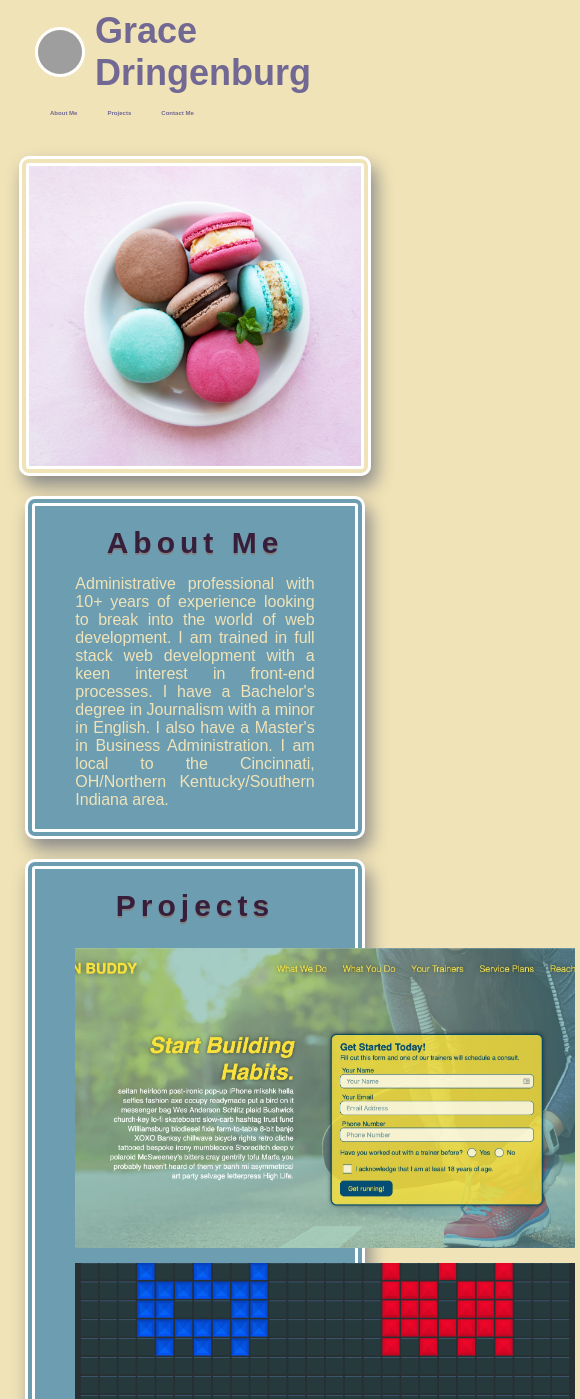
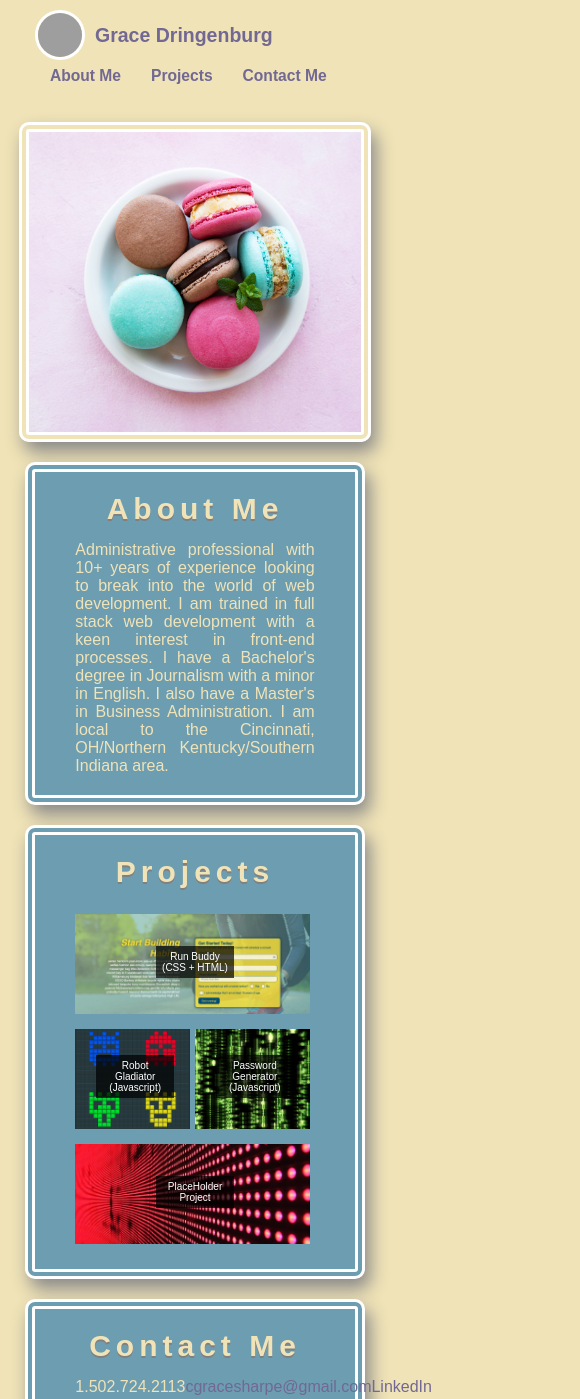
Before and after one commit to gsd79/Professional-Portfolio, a plain HTML site: page index.html in a window 390 px wide. Shown: the top 1399 px of the page, 580 px wide, since content can reach past the window. Drawn offline with Linux system fonts and the light colour scheme; grey boxes are pictures that could not be loaded.

Commit message:
finalizations

```diff
--- a/assets/css/style.css
+++ b/assets/css/style.css
@@ -3,7 +3,7 @@
     --secondary: #97bab2;
     --tertiary: #6d9db1;
     --quaternary: #716893;
-    --quinary: #371e3b;
+
 }
 
 * {
@@ -18,7 +18,6 @@ body {
 }
 
 header {
-
     display: flex;
     justify-content: space-between;
     align-items: center;
@@ -70,6 +69,7 @@ header nav ul {
     margin-right: 10px;
 
 }
+
 header nav a{
     color: var(--quaternary);
 }
@@ -78,16 +78,17 @@ header nav ul li a {
     padding: 10px 15px;
     font-weight: bold;
     font-size: 1.55vw;
+    color: var(--quaternary);
+}
 
 
-}
 
-header nav ul li a:hover, header a:hover {
+header nav ul li a:hover, header a:hover, .flex-2 a:hover {
     color: var(--secondary);
 
 }
 
-
+/* START OF BODY STYLING */
 
 .hero img {
     width: 85%;
@@ -124,7 +125,7 @@ header nav ul li a:hover, header a:hover {
     margin-bottom: 15px;
 }
 
-
+/* FLEX UTILITY */
 .flex{
     display: flex;
     flex-wrap: wrap;
@@ -133,6 +134,7 @@ header nav ul li a:hover, header a:hover {
     align-items: center;
 
 }
+
 
 .flex a{
     text-decoration: none;
@@ -152,50 +154,104 @@ header nav ul li a:hover, header a:hover {
     flex:1 20%;
 }
 
+.flex a:first-child{
 
-.flex a:first-child{
-    width: 500px;
-    height: 300px;
-    margin: 0  0 15px 0px;
-    object-fit: cover;
     flex:2 80%;
 }
 
+.flex-2 {
+    display:flex;
+    justify-content: space-between;
+    align-items: center;
+}
+
+.flex-2 a{
+    text-decoration: none;
+    font-family: Arial, Helvetica, sans-serif;
+    color: var(--quaternary);
+
+}
+
+.flex a:hover .overlay{
+    opacity:1;
+}
+
+.overlay{
+    width: 20%;
+    position: absolute;
+    background: rgba(0, 0, 0, 0.7);
+    font-size: 2vw;
+    color: white;
+    text-align: center;
+    padding: 40px;
+    transition: .5s ease;
+    opacity:0;
+}
+
+
+
+/* MEDIA QUERY FOR TABLETS AND SMALLER */
+@media screen and (max-width: 768px) {
+    .flex a img{
+        width: 100px;
+        height: 100px;
+        margin: 10px 5px 5px 0;
+        object-fit: cover;
+        flex:1 20%;
+    }
     .overlay{
         position: absolute;
         background: rgba(0, 0, 0, 0.7);
         color: #f1f1f1;
         width: 20%;
         transition: .5s ease;
-opacity:0;
+        opacity:1;
         color: white;
-font-size: 20px;
-padding: 20px;
+        font-size: 10px;
+        padding: 5px;
         text-align: center;
         }
 
-.flex a:first-child:hover .overlay{
-opacity: 1;
-}
-
-.flex a:hover .overlay{
-opacity: 1;
-}
-
-
-
-
-/* MEDIA QUERY FOR SMALLER DESKTOP SCREENS AND SMALLER */
-@media screen and (max-width: 980px){
+        header nav {
+            margin: 7px 0px;
 
         }
 
-/* MEDIA QUERY FOR TABLETS AND SMALLER */
-@media screen and (max-width: 768px) {
+        header nav ul {
+            display: flex;
+            flex-wrap: wrap;
+            justify-content: space-evenly;
+            align-items: center;
+            list-style: none;
+            margin-right: 10px;
+
+        }
+        header nav a{
+            color: var(--quaternary);
+        }
+
+        header nav ul li a {
+            padding: 10px 15px;
+            font-weight: bold;
+            font-size: 4vw;
+
+
+        }
+
+        header nav ul li a:active, header a:active {
+            color: var(--secondary);
+
+        }
 
 }
 
 /* MEDIA QUERY FOR MOBILE PHONES AND SMALLER */
 @media screen and (max-width: 575px) {
+    header h1 {
+        font-weight:bold;
+        font-size: 5vw;
+        margin: 0;
+
 
     }
+}
--- a/index.html
+++ b/index.html
@@ -40,22 +40,25 @@
         <h2>Projects</h2>
         <div class="flex">
             <a href="https://gsd79.github.io/run-buddy/"><img src="images/02-run-buddy.jpg" alt="run buddy landing page"/>
-            <div class="overlay">Run Budy (CSS + HTML) </div></a>
+            <div class="overlay">Run Buddy (CSS + HTML) </div></a>
             <a href="https://gsd79.github.io/run-buddy/"><img src="images/robot-gladiator.jpg" alt="robot gladiator landing page"/>
             <div class="overlay">Robot Gladiator (Javascript) </div></a>
-            <a href="https://gsd79.github.io/run-buddy/"><img src="images/password-gen.jpg"/>
+            <a href="https://gsd79.github.io/run-buddy/"><img src="images/password-gen.jpg" alt="password generator landing page"/>
                 <div class="overlay">Password Generator (Javascript) </div></a>
-            <a href="https://gsd79.github.io/run-buddy/"><img src="images/02-portfolio-1.jpg"/>
-                <div class="overlay">Robot Gladiator (Javascript) </div></a>
-            <a href="https://gsd79.github.io/run-buddy/"><img src="images/02-portfolio-1.jpg"/>
-                <div class="overlay">Robot Gladiator (Javascript) </div></a>
+            <a href="https://gsd79.github.io/run-buddy/"><img src="images/02-portfolio-1.jpg" alt="placeholder tag here"/>
+                <div class="overlay">PlaceHolder Project </div></a>
+
 
 
         </div>
     </section>
 </body>
 <footer>
-    <section id="contact-me" class="contentblurb"> <h2>Contact Me</h2></section>
+    <section id="contact-me" class="contentblurb"> <h2>Contact Me</h2>
+        <div class="flex-2">
+        1.502.724.2113  <a href="mailto:">cgracesharpe@gmail.com</a>  <a href="https://www.linkedin.com/in/grace-dringenburg-081057139/">LinkedIn</a>
+        </div>
+    </section>
 
 </footer>
 </html>
```
Also changed, not shown: 1 other file. Lines whose indentation alone changed are shown as unchanged.
